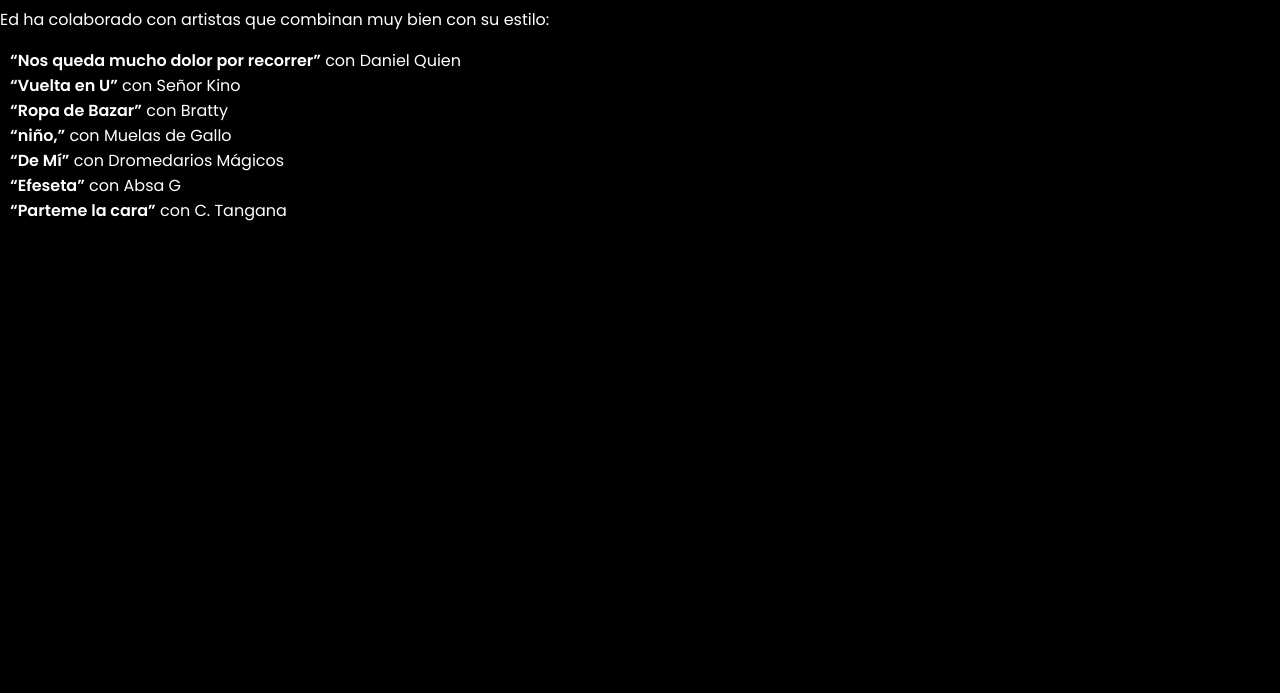
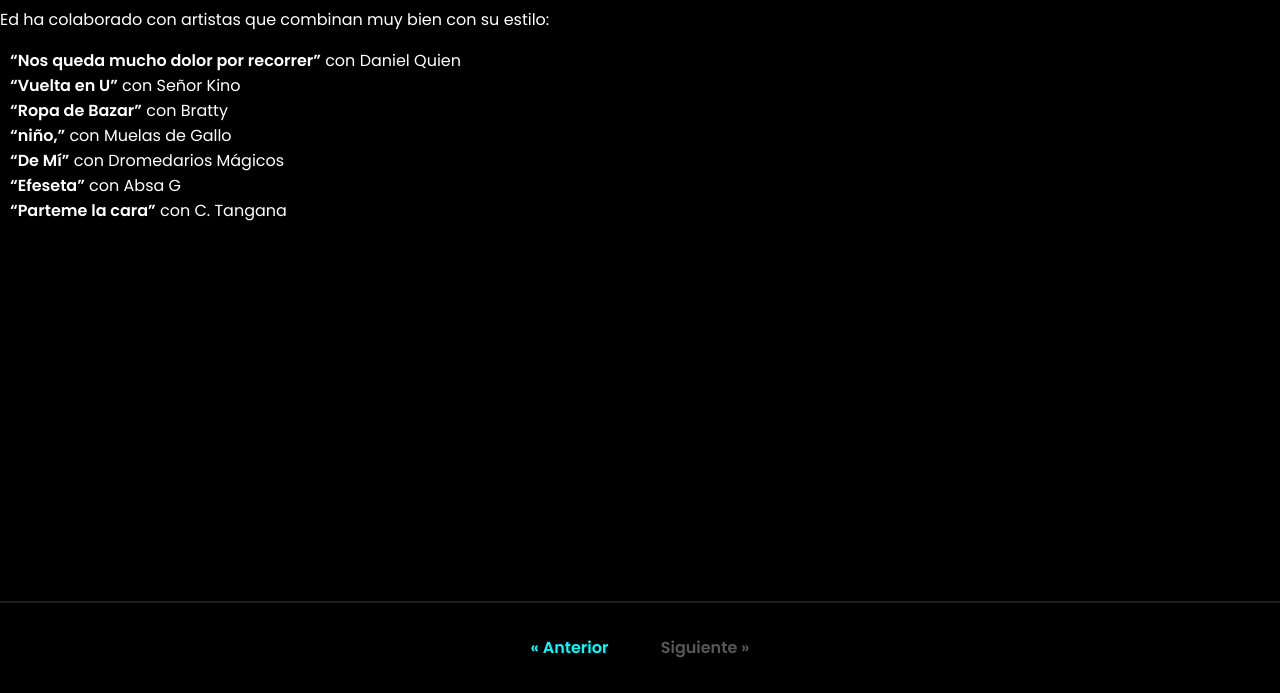
Before and after one commit to edmavs/edmavs.github.io, a plain HTML site: page Collabs.html in a window 1280 px wide. Shown: the part 107-800 px from the top of the page. Drawn offline with Linux system fonts and the light colour scheme.

Commit message:
Update Collabs.html

```diff
--- a/Collabs.html
+++ b/Collabs.html
@@ -6,7 +6,7 @@
   <link rel="stylesheet" href="css/basiccss.css">
 </head>
 <body class="bg-black mt-20">
-  <main>
+
     <h1>Colaboraciones favoritas</h1>
     <p>Ed ha colaborado con artistas que combinan muy bien con su estilo:</p>
 
@@ -19,6 +19,11 @@
       <li><strong>“Efeseta”</strong> con Absa G</li>
       <li><strong>“Parteme la cara”</strong> con C. Tangana</li>
     </ul>
-  </main>
+   <div style="height: 80px;"></div>
+<div class="nav-bar" >
+  <a href="joyitas.html" class="btn" >&laquo; Anterior</a>
+
+  <h1 class="btn">Siguiente &raquo;</h1>
+</div>
 </body>
 </html>
```
